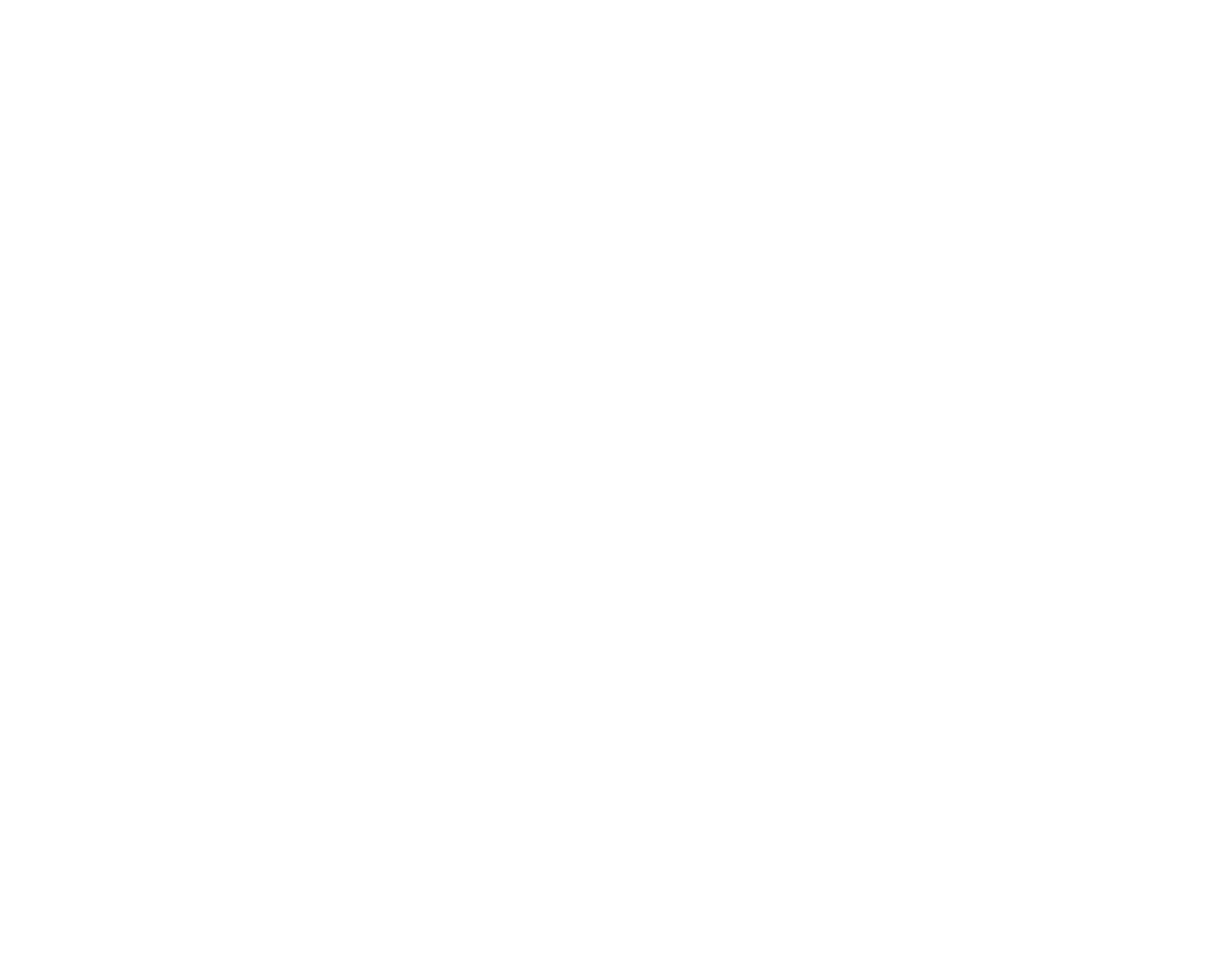
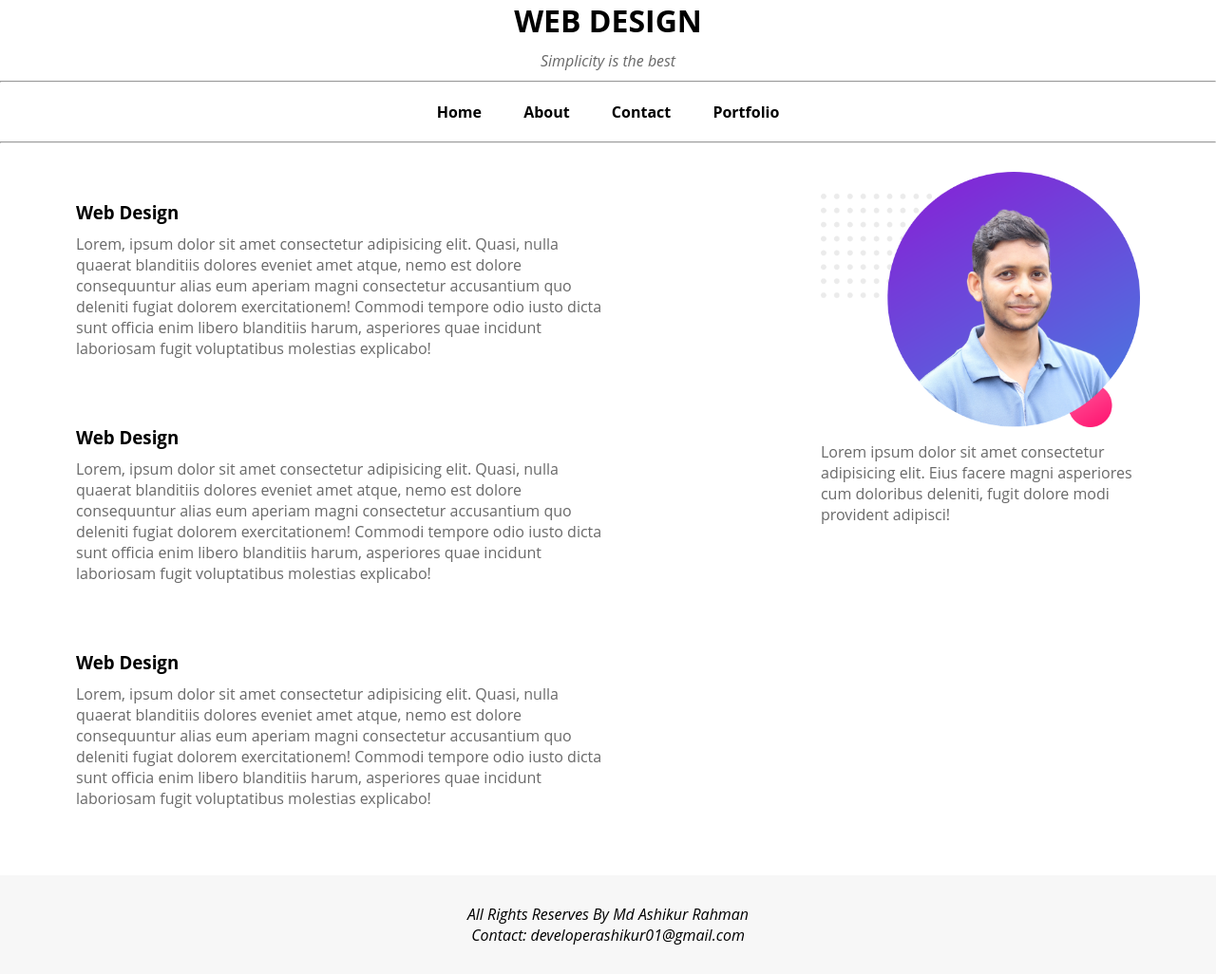
Before and after one commit to developer-ashikur/module6, a plain HTML site: page index.html in a window 1280 px wide. Shown: the whole page at 95% size. Before the commit the page ends 800 px from the top, so only its background shows below. Drawn offline with Linux system fonts and the light colour scheme.

Commit message:
semantic layout added

```diff
--- a/index.html
+++ b/index.html
@@ -4,8 +4,48 @@
     <meta charset="UTF-8">
     <meta name="viewport" content="width=device-width, initial-scale=1.0">
     <title>HTML Symantic Tags Practice</title>
+    <link rel="stylesheet" href="style.css">
 </head>
 <body>
-
+    <header>
+        <h1>WEB DESIGN</h1>
+            <P>Simplicity is the best</P>
+            <hr>
+            <nav>
+                <a href="#">Home</a>
+                <a href="#">About</a>
+                <a href="#">Contact</a>
+                <a href="#">Portfolio</a>
+            </nav>
+            <hr>
+    </header>
+    <main>
+        <article class="clearfix">
+            <section>
+                <div class="blog">
+                    <h1>Web Design</h1>
+                    <p>Lorem, ipsum dolor sit amet consectetur adipisicing elit. Quasi, nulla quaerat blanditiis dolores eveniet amet atque, nemo est dolore consequuntur alias eum aperiam magni consectetur accusantium quo deleniti fugiat dolorem exercitationem! Commodi tempore odio iusto dicta sunt officia enim libero blanditiis harum, asperiores quae incidunt laboriosam fugit voluptatibus molestias explicabo!</p>
+                </div>
+                <div class="blog">
+                    <h1>Web Design</h1>
+                    <p>Lorem, ipsum dolor sit amet consectetur adipisicing elit. Quasi, nulla quaerat blanditiis dolores eveniet amet atque, nemo est dolore consequuntur alias eum aperiam magni consectetur accusantium quo deleniti fugiat dolorem exercitationem! Commodi tempore odio iusto dicta sunt officia enim libero blanditiis harum, asperiores quae incidunt laboriosam fugit voluptatibus molestias explicabo!</p>
+                </div>
+                <div class="blog">
+                    <h1>Web Design</h1>
+                    <p>Lorem, ipsum dolor sit amet consectetur adipisicing elit. Quasi, nulla quaerat blanditiis dolores eveniet amet atque, nemo est dolore consequuntur alias eum aperiam magni consectetur accusantium quo deleniti fugiat dolorem exercitationem! Commodi tempore odio iusto dicta sunt officia enim libero blanditiis harum, asperiores quae incidunt laboriosam fugit voluptatibus molestias explicabo!</p>
+                </div>
+            </section>
+            <aside>
+                <figure>
+                    <img src="./images/image 12.png" alt="">
+                </figure>
+                <p>Lorem ipsum dolor sit amet consectetur adipisicing elit. Eius facere magni asperiores cum doloribus deleniti, fugit dolore modi provident adipisci!</p>
+            </aside>
+        </article>
+    </main>
+    <footer>
+        <p>All Rights Reserves By Md Ashikur Rahman</p>
+        <p>Contact: developerashikur01@gmail.com</p>
+    </footer>
 </body>
 </html>
--- /dev/null
+++ b/style.css
@@ -0,0 +1,56 @@
+*{
+    margin: 0;
+    padding: 0;
+}
+body{
+    font-family: 'Open Sans', 'Helvetica Neue', sans-serif;
+}
+p{
+    color: dimgray;
+    padding: 10px 0;
+}
+header{
+    text-align: center;
+}
+header p{
+    font-style: italic;
+}
+header a{
+    text-decoration: none;
+    display: inline-block;
+    color: black;
+    padding: 20px;
+    font-weight: bold;
+}
+.clearfix::after{
+    content: "";
+    clear: both;
+    display: block;
+}
+section{
+    width: 50%;
+    float: left;
+}
+aside{
+    width: 30%;
+    float: right;
+}
+img{
+    max-width: 100%;
+}
+article{
+    padding: 30px 80px;
+}
+.blog{
+    padding: 30px 0;
+}
+footer{
+    background-color: #f7f7f7;
+    padding: 30px 0;
+    text-align: center;
+}
+footer p{
+    padding: 0;
+    color: black;
+    font-style: italic;
+}
```
Also changed, not shown: images/image 12.png (added).
